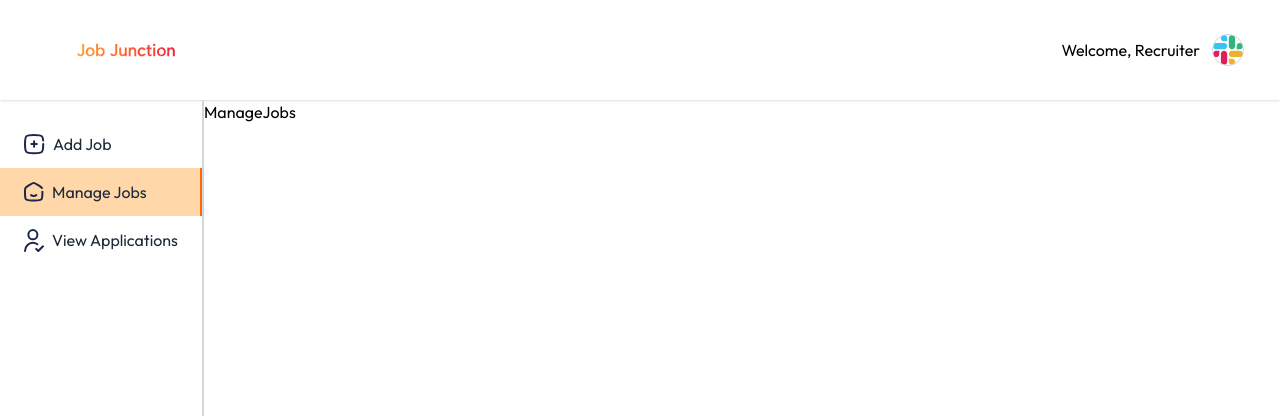
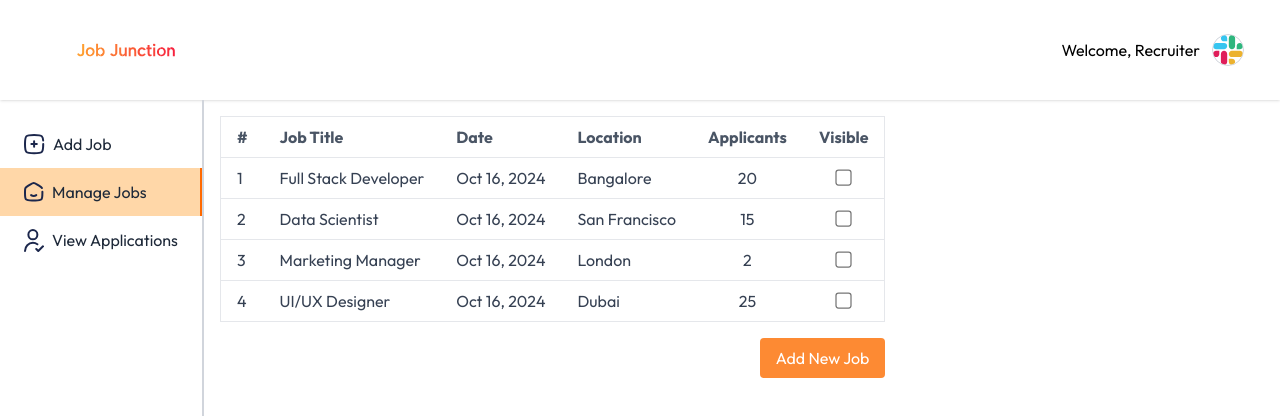
Before and after one commit to Yogeshkodes/JobJunction, a React (Vite) app in the folder Client/: page /dashboard/manage-jobs in a window 1280 px wide. Shown: the top 416 px of the page. Built offline with nearby package versions, Linux system fonts and the light colour scheme.

Commit message:
ManageJobs done

```diff
--- a/Client/src/pages/ManageJobs.jsx
+++ b/Client/src/pages/ManageJobs.jsx
@@ -1,9 +1,56 @@
-import React from 'react'
+import React from "react";
+import { manageJobsData } from "../assets/assets";
+import moment from "moment";
+import { useNavigate } from "react-router-dom";
 
 const ManageJobs = () => {
+  const navigate = useNavigate();
   return (
-    <div>ManageJobs</div>
-  )
-}
+    <div className="container max-w-5xl p-4">
+      <div className="overflow-x-auto">
+        <table className="min-w-full  bg-white border border-gray-200 max-sm:text-sm">
+          <thead>
+            <tr className="border-b border-gray-200 text-gray-600">
+              <th className="py-2 px-4 text-left max-sm:hidden">#</th>
+              <th className="py-2 px-4 text-left">Job Title</th>
+              <th className="py-2 px-4 text-left max-sm:hidden">Date</th>
+              <th className="py-2 px-4 text-left max-sm:hidden">Location</th>
+              <th className="py-2 px-4 text-center ">Applicants</th>
+              <th className="py-2 px-4 text-left">Visible</th>
+            </tr>
+          </thead>
+          <tbody>
+            {manageJobsData.map((data, index) => (
+              <tr
+                key={index}
+                className="border-b border-gray-200 text-gray-700"
+              >
+                <td className="py-2 px-4 max-sm:hidden">{data._id}</td>
+                <td className="py-2 px-4 ">{data.title}</td>
+                <td className="py-2 px-4 max-sm:hidden">
+                  {moment(data.date).format("ll")}
+                </td>
+                <td className="py-2 px-4 max-sm:hidden">{data.location}</td>
+                <td className="py-2 px-4 text-center">{data.applicants}</td>
+                <td className="text-center py-2">
+                  <input className="scale-125" type="checkbox" name="visible" />
+                </td>
+              </tr>
+            ))}
+          </tbody>
+        </table>
+      </div>
 
-export default ManageJobs
+      <div className="flex justify-end">
+        <button
+          className="bg-[#FD8A33] text-white py-2 mt-4 px-4 rounded cursor-pointer"
+          onClick={(e) => navigate("/dashboard/add-job")}
+        >
+          Add New Job
+        </button>
+      </div>
+    </div>
+  );
+};
+
+export default ManageJobs;
```
